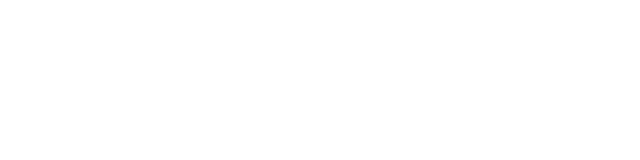
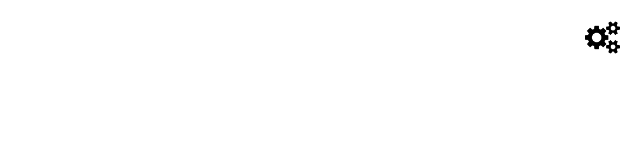
Before and after one commit to Zillordo/Carousel, a React (Create React App) app in the folder frontend/: page / in a window 1280 px wide. Shown: the top 160 px of the page, without its empty margins (640-1280 px from the left). Built offline with nearby package versions, Linux system fonts and the light colour scheme.

Commit message:
final changes

```diff
--- a/frontend/src/components/settingsmodal.js
+++ b/frontend/src/components/settingsmodal.js
@@ -35,18 +35,18 @@ const Settings = ({ toggle }) => {
     }
 
     useEffect(() => {
-        let dataGet = JSON.parse(localStorage.getItem('data'));
-        if (dataGet === null) {
-            dataGet = {
-                increment: 0,
-                size: '',
-                animation: 'left',
-                time: 2,
-                tiles: []
-            }
+        setData(JSON.parse(localStorage.getItem('data')));
+        // if (data === null) {
+        //     dataGet = {
+        //         increment: 0,
+        //         size: '',
+        //         animation: 'left',
+        //         time: 2,
+        //         tiles: []
+        //     }
 
-        }
-        setData(dataGet);
+        // }
+        // setData(dataGet);
     }, []);
 
 
--- a/frontend/src/style/style.css
+++ b/frontend/src/style/style.css
@@ -9,16 +9,14 @@
   top: 0;
   right: 0;
   margin: 10px;
-  height: 50px;
-  width: 50px;
+  height: 55px;
+  width: 55px;
   outline: none;
   background-color: rgba(170, 170, 170, 0);
   background-image: url("../pictures/settings.png");
-  background-size: 30px;
+  background-size: 35px;
   background-repeat: no-repeat;
   background-position: center;
-  -webkit-filter: invert(100%);
-          filter: invert(100%);
 }
 
 .backdrop__zeindex {
@@ -712,6 +710,7 @@ body {
       -ms-flex-flow: row;
           flex-flow: row;
   overflow: hidden;
+  background-color: black;
 }
 
 .carousel--container .carousel {
--- a/frontend/src/style/style.scss
+++ b/frontend/src/style/style.scss
@@ -20,15 +20,14 @@ $montserrat: "Montserrat", sans-serif;
     top: 0;
     right: 0;
     margin: 10px;
-    height: 50px;
-    width: 50px;
+    height: 55px;
+    width: 55px;
     outline: none;
     background-color: rgba(170, 170, 170, 0);
     background-image: url('../pictures/settings.png');
-    background-size: 30px;
+    background-size: 35px;
     background-repeat: no-repeat;
     background-position: center;
-    filter: invert(100%);
   }
 }
 .backdrop__zeindex {
@@ -550,6 +549,7 @@ body {
   display: flex;
   flex-flow: row;
   overflow: hidden;
+  background-color: black;
   .carousel {
     width: 100%;
     background-size: cover;
```
Also changed, not shown: 1 other file (tests, documents, lock files or other folders).
